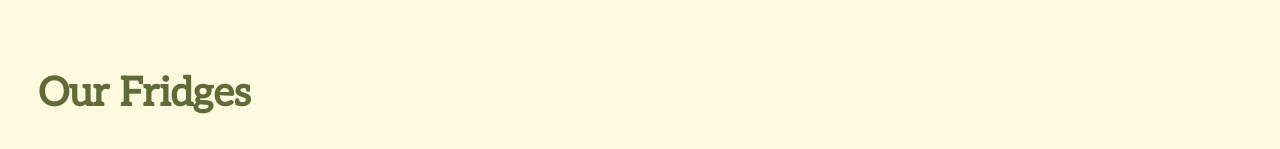
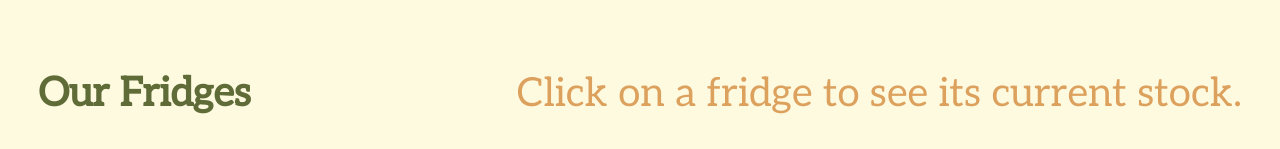
Before and after one commit to webimpactuw/seattle-community-fridge, a React (Create React App) app: page / in a window 1280 px wide. Shown: the part 276-425 px from the top of the page. Built offline with nearby package versions, Linux system fonts and the light colour scheme.

Commit message:
Added "click on a fridge to see stock" text on home page.

```diff
--- a/src/pages/Home.js
+++ b/src/pages/Home.js
@@ -11,7 +11,11 @@ function Home() {
         </p>
       </div>
       <div className="fridges-section">
-        <h2>Our Fridges</h2>
+        <h2>Our Fridges
+        <span className='fridge-stock'>
+            Click on a fridge to see its current stock.
+        </span>
+          </h2>
         <div className="locations-buttons">
           <button>Rainier Valley</button>
           <button>University Heights Center</button>
--- a/src/styles/Aboutus.css
+++ b/src/styles/Aboutus.css
@@ -35,9 +35,9 @@ body {
   width: 50%;
 }
 
-/* @media only screen and (max-width: 650px) {
+@media only screen and (max-width: 650px) {
   .aboutus {
     justify-content: center;
     align-items: center;
   }
-} */
+}
--- a/src/styles/Home.css
+++ b/src/styles/Home.css
@@ -37,6 +37,12 @@
   color: #606C38;
   text-align: left;
   font-size: 40px;
+}
+
+.fridge-stock {
+  float: right;
+  color:#DDA15E;
+  font-weight: 400;
 }
 
 .locations-buttons {
```
